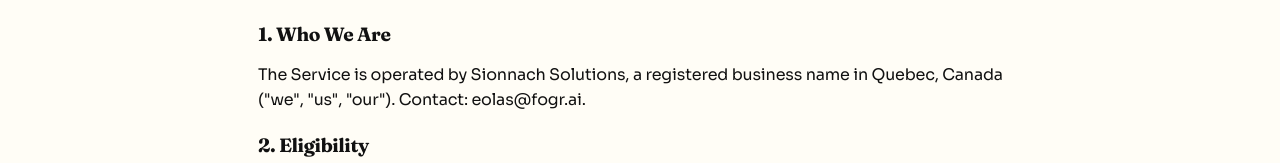
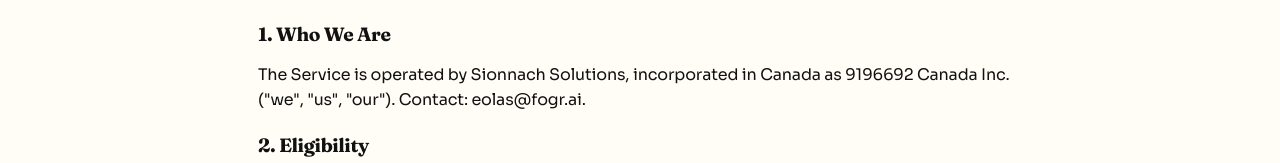
Before and after one commit to fograi/fogr.ai, a SvelteKit app: page /terms in a window 1280 px wide. Shown: the part 155-318 px from the top of the page. Built offline with nearby package versions, Linux system fonts and the light colour scheme; no server answers.

Commit message:
feat: update business registration details in privacy and terms pages for accuracy

```diff
--- a/src/routes/(public)/privacy/+page.svelte
+++ b/src/routes/(public)/privacy/+page.svelte
@@ -8,8 +8,7 @@
 
 	<h2>1. Who We Are</h2>
 	<p>
-		This Service is operated by Sionnach Solutions, a registered business name in Quebec,
-		Canada ("we", "us", "our"). Contact: eolas@fogr.ai.
+		This Service is operated by Sionnach Solutions, incorporated in Canada as 9196692 Canada Inc. ("we", "us", "our"). Contact: eolas@fogr.ai.
 	</p>
 
 	<h2>2. What We Collect</h2>
--- a/src/routes/(public)/terms/+page.svelte
+++ b/src/routes/(public)/terms/+page.svelte
@@ -8,8 +8,7 @@
 
 	<h2>1. Who We Are</h2>
 	<p>
-		The Service is operated by Sionnach Solutions, a registered business name in Quebec,
-		Canada ("we", "us", "our"). Contact: eolas@fogr.ai.
+		The Service is operated by Sionnach Solutions, incorporated in Canada as 9196692 Canada Inc. ("we", "us", "our"). Contact: eolas@fogr.ai.
 	</p>
 
 	<h2>2. Eligibility</h2>
```
